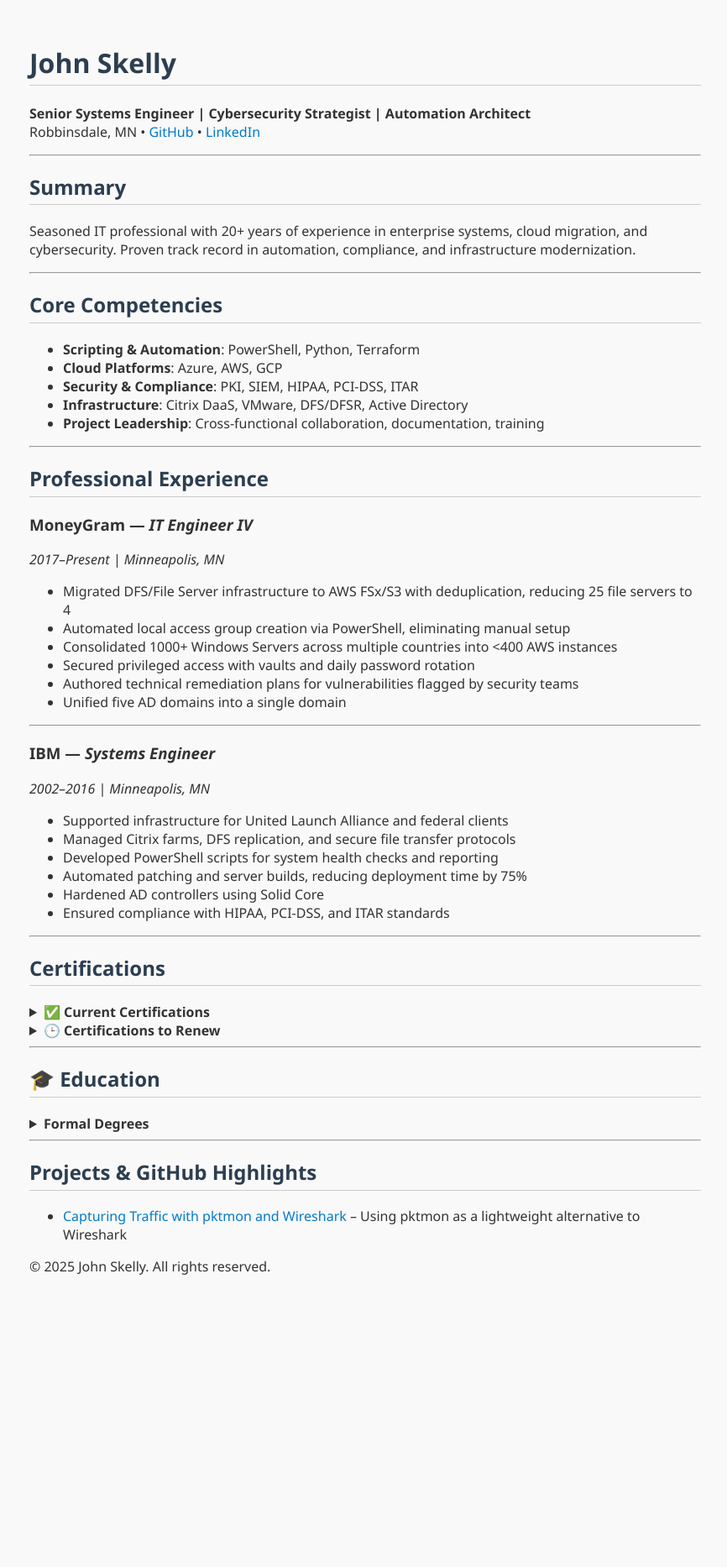
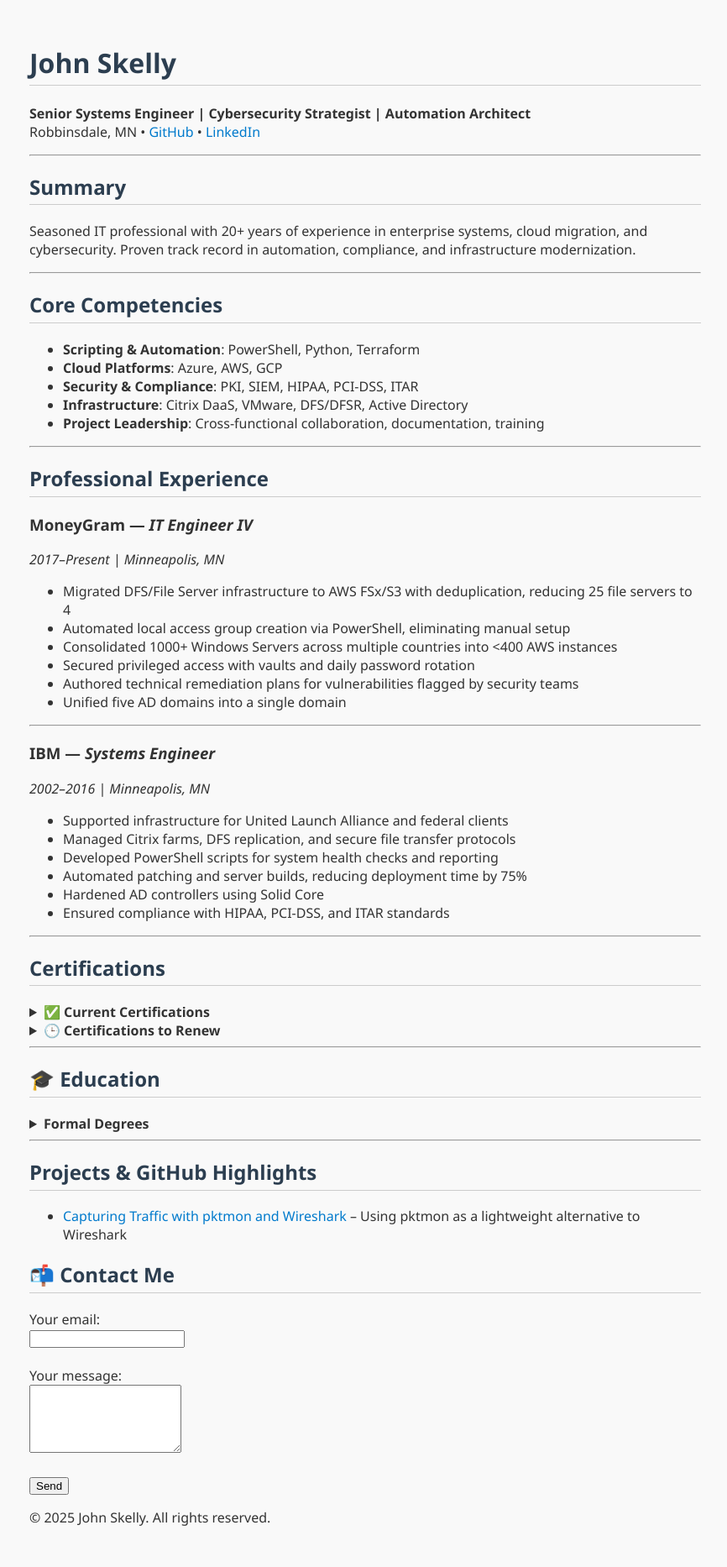
Before and after one commit to jpskelly/jpskelly.github.io, a Jekyll site: the page built from docs/index.md, in a window 1280 px wide. Shown: the whole page at 84% size, without its empty margins (205-1071 px from the left). Built offline with Jekyll 4.4.1, drawn with Linux system fonts in a browser that asks for light colours; before the commit the page ends 1567 px from its top, so only the background shows below that.

Commit message:
added contact me section

```diff
--- a/docs/index.md
+++ b/docs/index.md
@@ -128,3 +128,16 @@ Seasoned IT professional with 20+ years of experience in enterprise systems, clo
 
 ## Projects & GitHub Highlights
 - [Capturing Traffic with pktmon and Wireshark](https://github.com/jpskelly/jpskelly/blob/master/presentations/Capturing_Traffic_with_Pktmon_and_Wireshark.pdf) – Using pktmon as a lightweight alternative to Wireshark
+
+## 📬 Contact Me
+
+<!-- Formspree contact form -->
+<form action="https://formspree.io/f/xqkwnddr" method="POST">
+  <label for="email">Your email:</label><br>
+  <input type="email" name="email" required><br><br>
+
+  <label for="message">Your message:</label><br>
+  <textarea name="message" rows="5" required></textarea><br><br>
+
+  <button type="submit">Send</button>
+</form>
```
